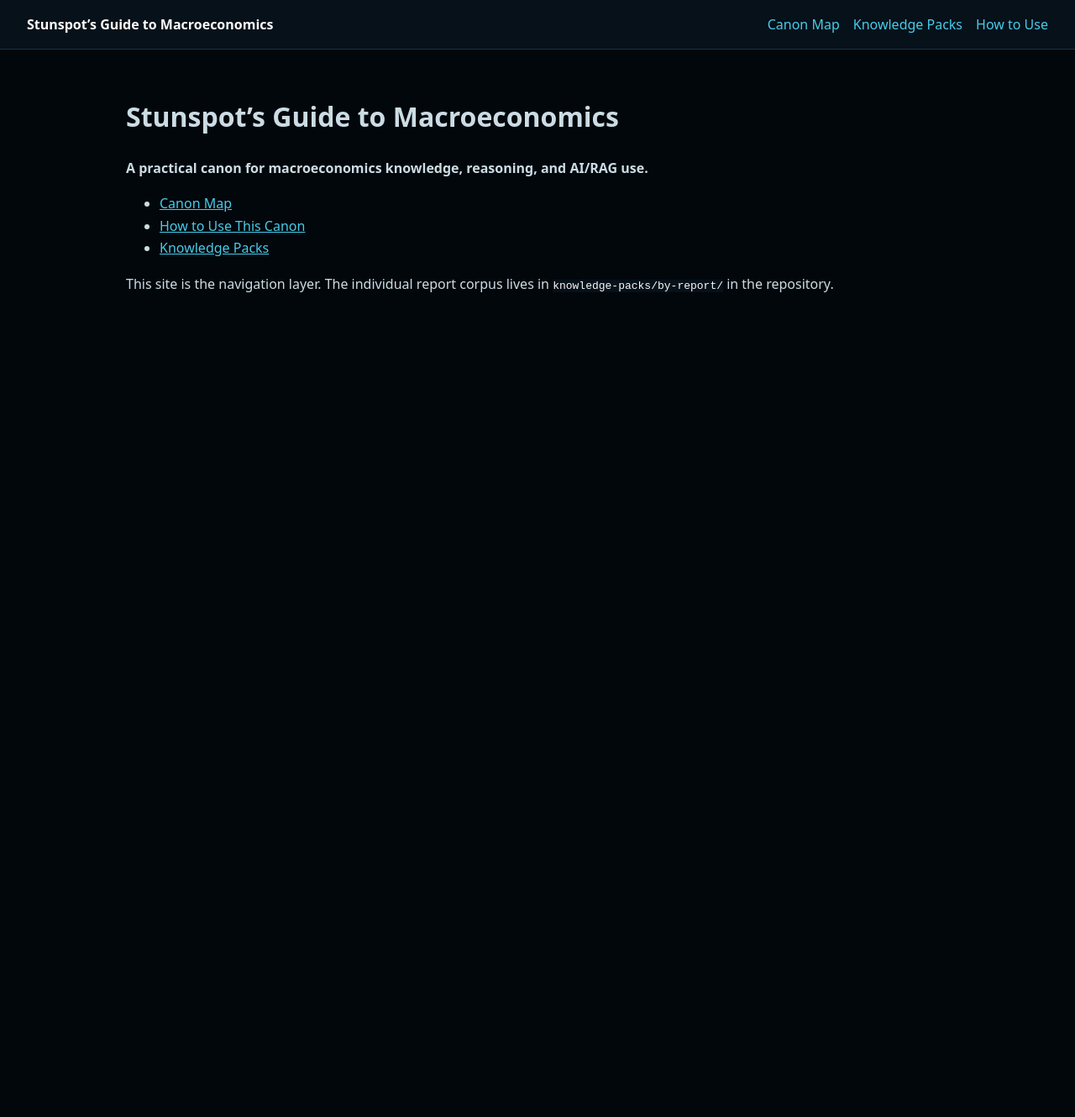
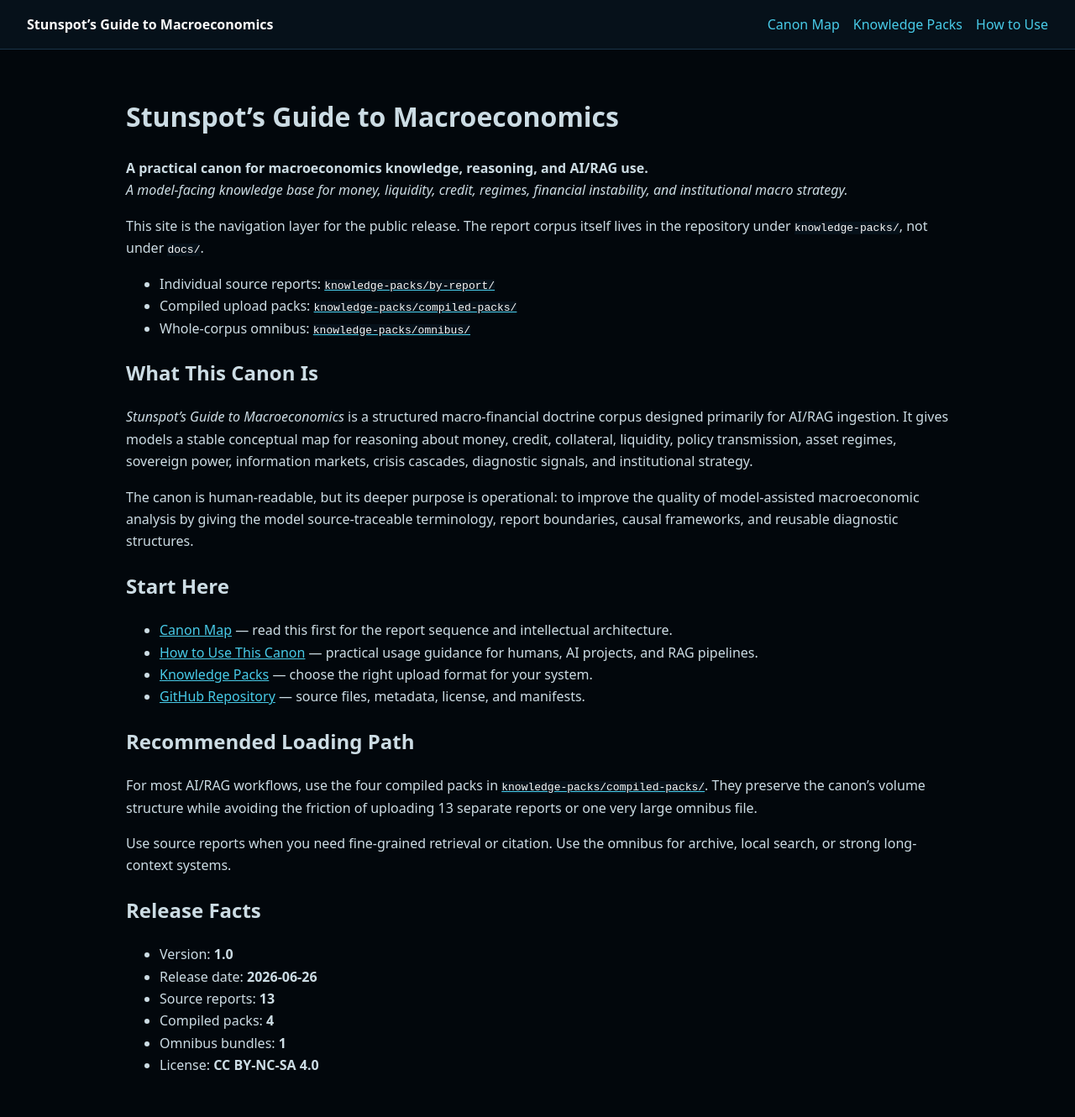
Before and after one commit to Stunspot/stunspots-guide-to-macroeconomics, a Jekyll site: the page built from docs/index.md, in a window 1280 px wide. Shown: the whole page at 84% size. Built offline with Jekyll 4.4.1, drawn with Linux system fonts in a browser that asks for light colours; our own code applies the rules of GitHub Pages for plain Markdown files; before the commit the page ends 900 px from its top, so only the background shows below that.

Commit message:
Expand docs landing page

```diff
--- a/docs/index.md
+++ b/docs/index.md
@@ -1,9 +1,38 @@
 # Stunspot’s Guide to Macroeconomics
 
 **A practical canon for macroeconomics knowledge, reasoning, and AI/RAG use.**
+*A model-facing knowledge base for money, liquidity, credit, regimes, financial instability, and institutional macro strategy.*
 
-- [Canon Map](./canon-map.md)
-- [How to Use This Canon](./how-to-use-this-canon.md)
-- [Knowledge Packs](./knowledge-packs.md)
+This site is the navigation layer for the public release. The report corpus itself lives in the repository under `knowledge-packs/`, not under `docs/`.
 
-This site is the navigation layer. The individual report corpus lives in `knowledge-packs/by-report/` in the repository.
+- Individual source reports: [`knowledge-packs/by-report/`](https://github.com/Stunspot/stunspots-guide-to-macroeconomics/tree/main/knowledge-packs/by-report)
+- Compiled upload packs: [`knowledge-packs/compiled-packs/`](https://github.com/Stunspot/stunspots-guide-to-macroeconomics/tree/main/knowledge-packs/compiled-packs)
+- Whole-corpus omnibus: [`knowledge-packs/omnibus/`](https://github.com/Stunspot/stunspots-guide-to-macroeconomics/tree/main/knowledge-packs/omnibus)
+
+## What This Canon Is
+
+*Stunspot’s Guide to Macroeconomics* is a structured macro-financial doctrine corpus designed primarily for AI/RAG ingestion. It gives models a stable conceptual map for reasoning about money, credit, collateral, liquidity, policy transmission, asset regimes, sovereign power, information markets, crisis cascades, diagnostic signals, and institutional strategy.
+
+The canon is human-readable, but its deeper purpose is operational: to improve the quality of model-assisted macroeconomic analysis by giving the model source-traceable terminology, report boundaries, causal frameworks, and reusable diagnostic structures.
+
+## Start Here
+
+- [Canon Map](./canon-map.md) — read this first for the report sequence and intellectual architecture.
+- [How to Use This Canon](./how-to-use-this-canon.md) — practical usage guidance for humans, AI projects, and RAG pipelines.
+- [Knowledge Packs](./knowledge-packs.md) — choose the right upload format for your system.
+- [GitHub Repository](https://github.com/Stunspot/stunspots-guide-to-macroeconomics) — source files, metadata, license, and manifests.
+
+## Recommended Loading Path
+
+For most AI/RAG workflows, use the four compiled packs in [`knowledge-packs/compiled-packs/`](https://github.com/Stunspot/stunspots-guide-to-macroeconomics/tree/main/knowledge-packs/compiled-packs). They preserve the canon’s volume structure while avoiding the friction of uploading 13 separate reports or one very large omnibus file.
+
+Use source reports when you need fine-grained retrieval or citation. Use the omnibus for archive, local search, or strong long-context systems.
+
+## Release Facts
+
+- Version: **1.0**
+- Release date: **2026-06-26**
+- Source reports: **13**
+- Compiled packs: **4**
+- Omnibus bundles: **1**
+- License: **CC BY-NC-SA 4.0**
```
